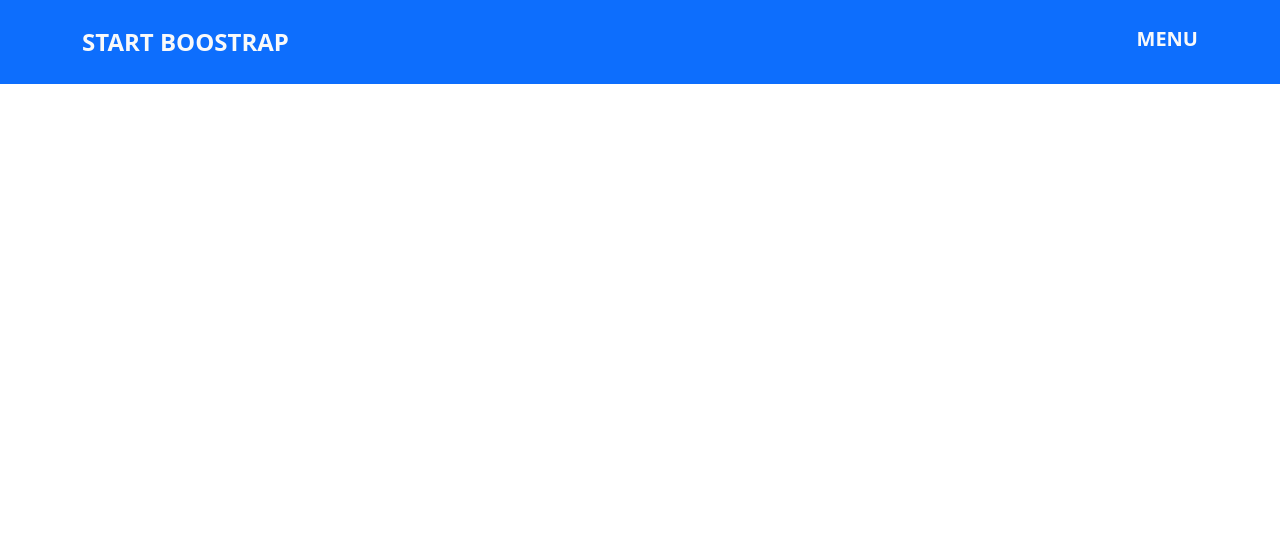
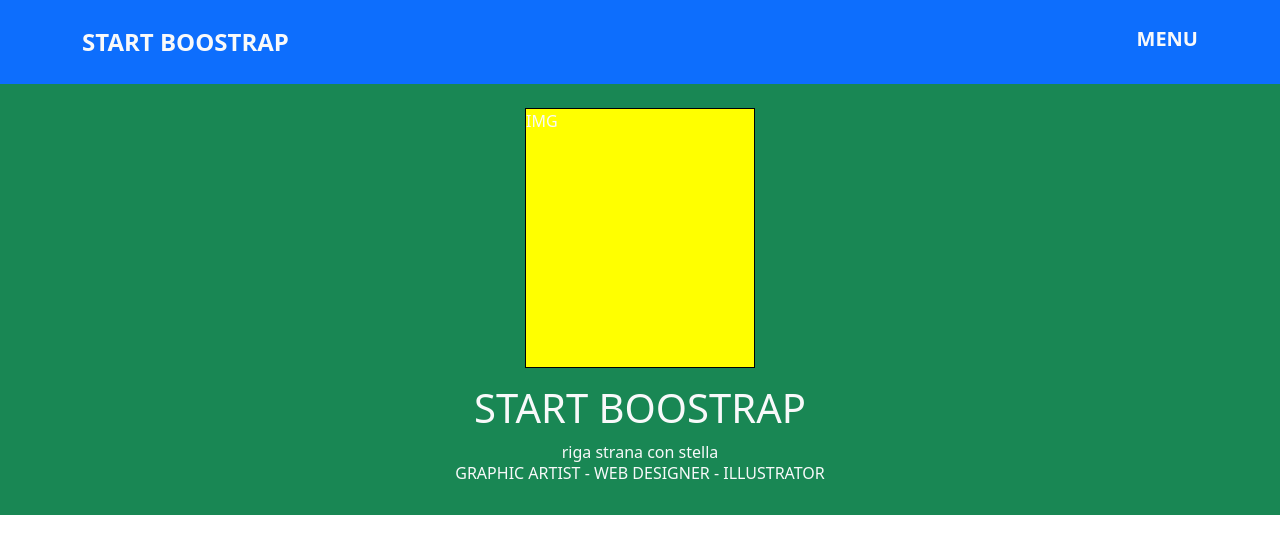
Before and after one commit to FilippoBonafini/html-css-bootstrap-freelancer, a plain HTML site: page index.html in a window 1280 px wide. Drawn offline with nearby package versions, Linux system fonts and the light colour scheme.

Commit message:
Completat prima sezione del main

```diff
--- a/index.html
+++ b/index.html
@@ -14,7 +14,7 @@
 
     <!-- INIZIO HEADER -->
     <header class="bg-primary py-4">
-        <div class="container-md">
+        <div class="container-lg">
             <nav class="row text-light">
                 <a href="#" class="text-reset text-decoration-none fw-bold fs-4 col flex-grow-1">START BOOSTRAP</a>
                 <a href="#" class="text-reset text-decoration-none fw-bold fs-5 col text-end">MENU</a>
@@ -24,7 +24,21 @@
     <!-- FINE HEADER -->
 
     <!-- INIZIO MAIN  -->
-    <main></main>
+    <main>
+        <section class="bg-success" id="intestazione-main">
+            <div class="container">
+                <div class="d-flex flex-column align-items-center text-light p-4">
+                    <div style="height:260px; width:230px; border: 1px solid black; background-color: yellow;">IMG</div><!--------------- DEBUG ---------------->
+                    <h1 class="mt-3">START BOOSTRAP</h1>
+                    <div>riga strana con stella</div>
+                    <h6>GRAPHIC ARTIST - WEB DESIGNER - ILLUSTRATOR</h6>
+                </div>
+            </div>
+        </section>
+        <section id="corpo-principale">
+
+        </section>
+    </main>
     <!-- FINE MAIN  -->
 
     <!-- INIZIO FOOTER  -->
```
